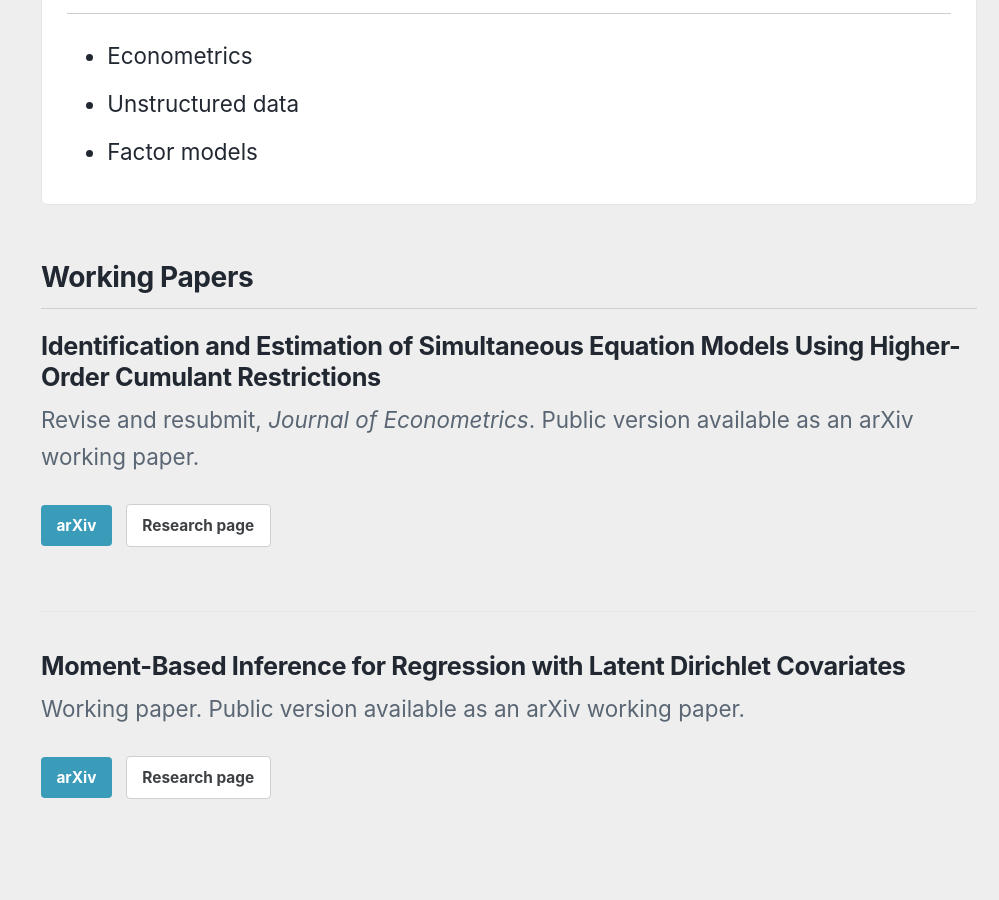
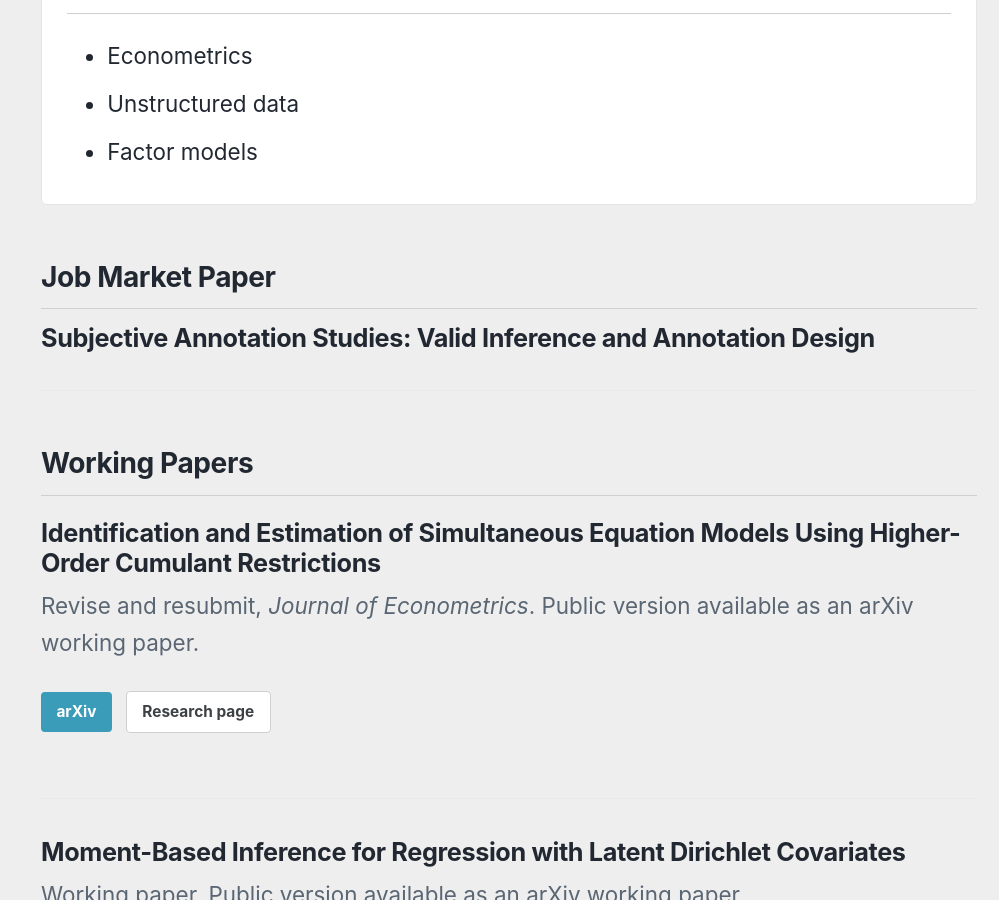
Before and after one commit to ziyupeterjiang/ziyupeterjiang.github.io, a Jekyll site: the page built from index.md, in a window 1280 px wide and 900 px high, scrolled down 612 px. Shown: the whole window, without its empty margins (281-1280 px from the left). Built offline with Jekyll 4.4.1, drawn with Linux system fonts in a browser that asks for light colours; cached includes are drawn as plain includes.

Commit message:
Add job market paper title to homepage

```diff
--- a/index.md
+++ b/index.md
@@ -158,6 +158,12 @@ author_profile: false
   </section>
 </div>
 
+## Job Market Paper
+
+<article class="home-paper">
+  <h3>Subjective Annotation Studies: Valid Inference and Annotation Design</h3>
+</article>
+
 ## Working Papers
 
 <div class="home-paper-list">
```
